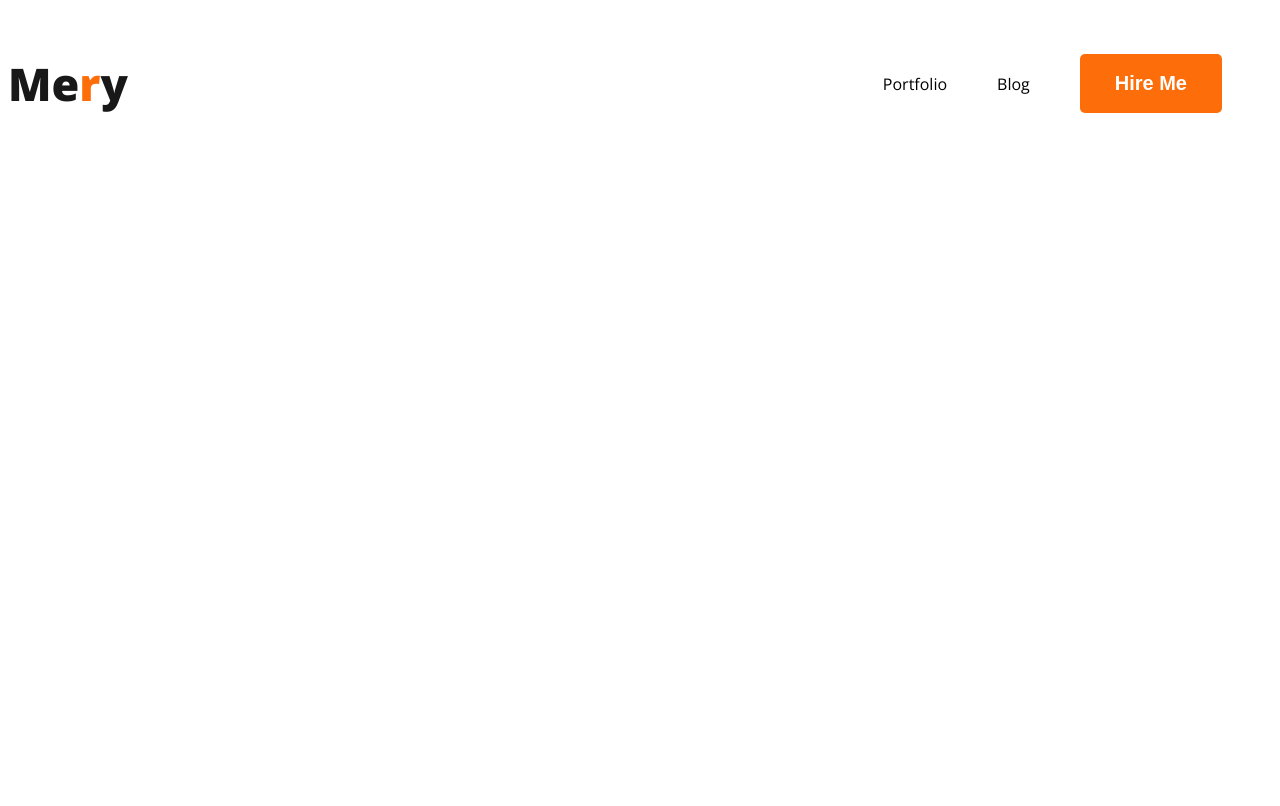
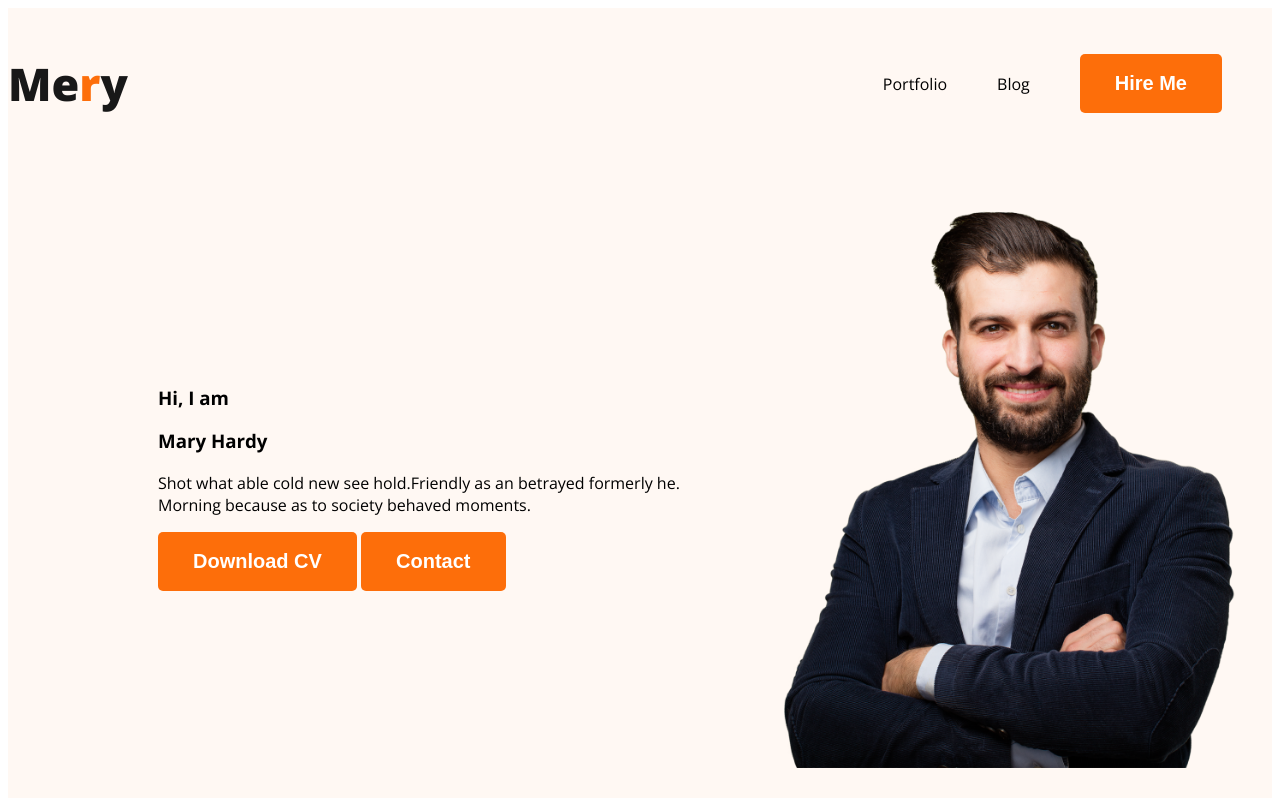
Before and after one commit to iamariftheone/webdevportfoliosimple, a plain HTML site: page index.html in a window 1280 px wide. Drawn offline with nearby package versions, Linux system fonts and the light colour scheme.

Commit message:
added banner

```diff
--- a/index.html
+++ b/index.html
@@ -13,7 +13,7 @@
     <link rel="stylesheet" href="styles/style.css" />
   </head>
   <body>
-    <header>
+    <header class="header">
       <nav>
         <h3 class="nav-title">Me<span class="main-title-color">r</span>y</h3>
         <ul>
@@ -22,6 +22,19 @@
           <li><button class="btn-primary">Hire Me</button></li>
         </ul>
       </nav>
+      <div class="banner">
+        <div class="banner-text">
+          <h3 class="banner-one">Hi, I am</h3>
+          <h3 class="banner-two">Mary Hardy</h3>
+          <p>
+            Shot what able cold new see hold.Friendly as an betrayed formerly
+            he. Morning because as to society behaved moments.
+          </p>
+          <button class="btn-primary">Download CV</button>
+          <button class="btn-primary">Contact</button>
+        </div>
+        <img class="hero-img" src="images/hardy.png" alt="" />
+      </div>
     </header>
     <main></main>
     <footer></footer>
--- a/styles/style.css
+++ b/styles/style.css
@@ -48,5 +48,20 @@ nav a {
   font-size: 20px;
   font-weight: 400;
 }
-
+.header {
+  background: #fff8f3;
+}
 /* Nav Styling End */
+/* Header Styling Start */
+.banner {
+  padding: 30px 30px 30px 150px;
+  display: flex;
+  align-items: center;
+}
+.banner .banner-text {
+  align-items: center;
+}
+.banner .hero-img {
+  width: 500px;
+}
+/* Header Styling End */
```
